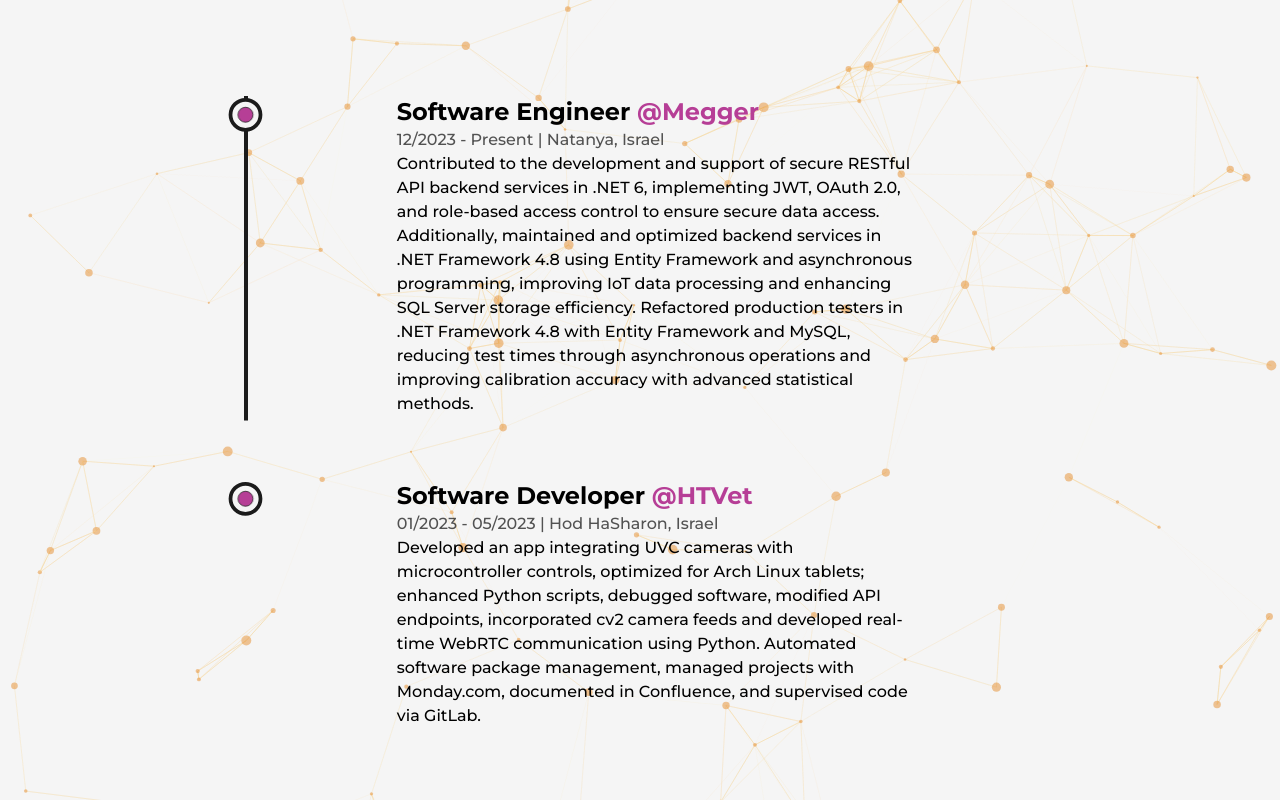
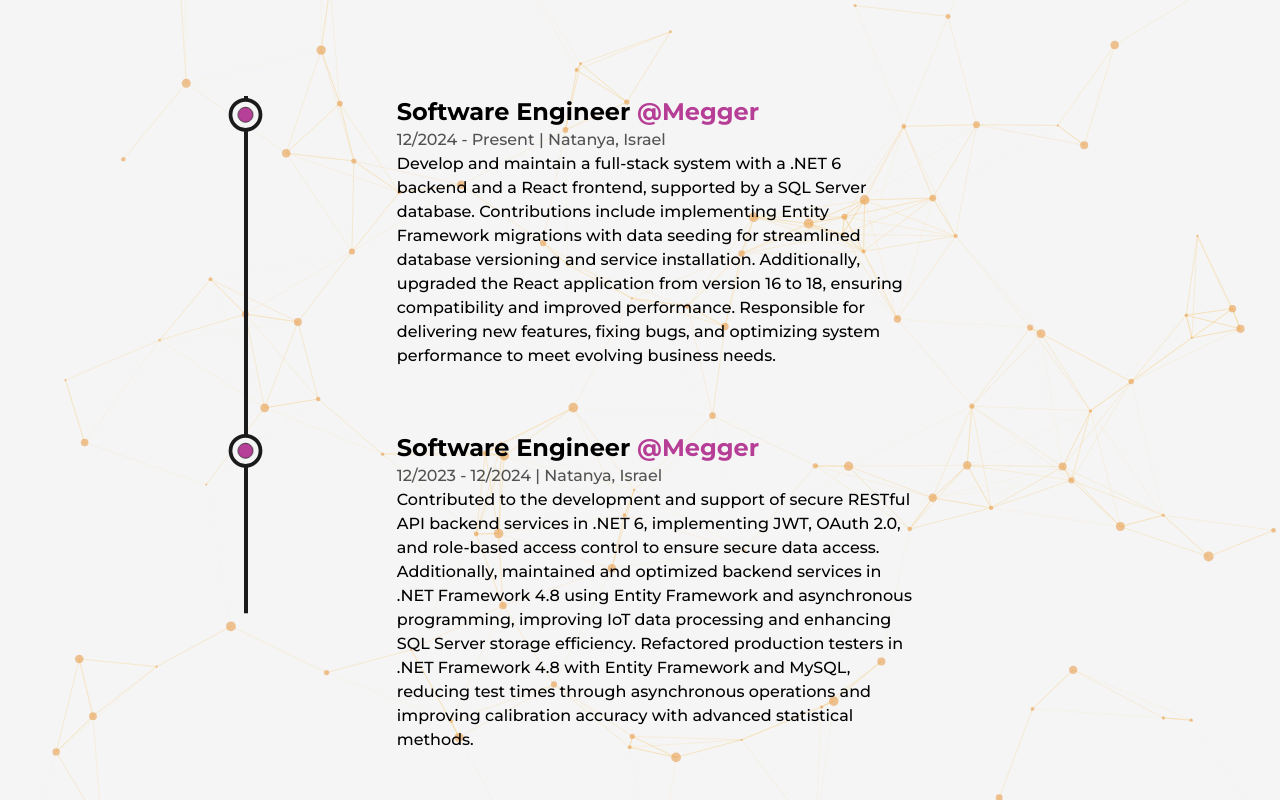
Before and after one commit to idanHur/idanhur.github.io, a Next.js app: page /about in a window 1280 px wide. Shown: the part 1140-1940 px from the top of the page. Built offline with nearby package versions, Linux system fonts and the light colour scheme.

Commit message:
Replaced resume

```diff
--- a/src/components/Experience.js
+++ b/src/components/Experience.js
@@ -52,6 +52,14 @@
                 <Details
                     position={`${experienceMeggerStrings.experienceMeggerPosition}`}
                     company={`${experienceMeggerStrings.experienceMeggerCompany}`}
+                    time={`${experienceMeggerStrings.experienceMeggerTime2}`}
+                    companyLink={`${experienceMeggerStrings.experienceMeggerCompanyLink}`}
+                    address={`${experienceMeggerStrings.experienceMeggerAddress}`}
+                    work={`${experienceMeggerStrings.experienceMeggerWork2}`}
+                />
+                <Details
+                    position={`${experienceMeggerStrings.experienceMeggerPosition}`}
+                    company={`${experienceMeggerStrings.experienceMeggerCompany}`}
                     time={`${experienceMeggerStrings.experienceMeggerTime}`}
                     companyLink={`${experienceMeggerStrings.experienceMeggerCompanyLink}`}
                     address={`${experienceMeggerStrings.experienceMeggerAddress}`}
--- a/src/strings.js
+++ b/src/strings.js
@@ -93,7 +93,7 @@
 
 export const experienceMeggerPosition = "Software Engineer";
 export const experienceMeggerCompany = "Megger";
-export const experienceMeggerTime = "12/2023 - Present"
+export const experienceMeggerTime = "12/2023 - 12/2024"
 export const experienceMeggerCompanyLink = `https://www.megger.com/en`
 export const experienceMeggerAddress = "Natanya, Israel";
 export const experienceMeggerWork = `Contributed to the development and support of secure RESTful API
@@ -103,7 +103,13 @@
     Refactored production testers in .NET Framework 4.8 with Entity Framework and MySQL,
     reducing test times through asynchronous operations and improving calibration accuracy with advanced statistical methods.`;
 
-export const experienceMeggerStrings  = {experienceMeggerPosition, experienceMeggerCompany, experienceMeggerTime, experienceMeggerCompanyLink, experienceMeggerAddress, experienceMeggerWork};
+export const experienceMeggerTime2 = "12/2024 - Present"
+export const experienceMeggerWork2 = `Develop and maintain a full-stack system with a .NET 6 backend and a React frontend,
+    supported by a SQL Server database. Contributions include implementing Entity Framework migrations with data seeding
+    for streamlined database versioning and service installation. Additionally, upgraded the React application from version 16 to 18,
+    ensuring compatibility and improved performance. Responsible for delivering new features, fixing bugs, and optimizing system performance to meet evolving business needs.`
+
+export const experienceMeggerStrings  = {experienceMeggerWork2, experienceMeggerTime2, experienceMeggerPosition, experienceMeggerCompany, experienceMeggerTime, experienceMeggerCompanyLink, experienceMeggerAddress, experienceMeggerWork};
 
 export const education1Type = "B.Sc. in Software Engineering, specialization in Machine Learning and AI.";
 export const education1Place = "Afeka Tel Aviv Academic College of Engineering";
```
Also changed, not shown: 1 other file (tests, documents, lock files or other folders). Lines whose indentation alone changed are shown as unchanged.
